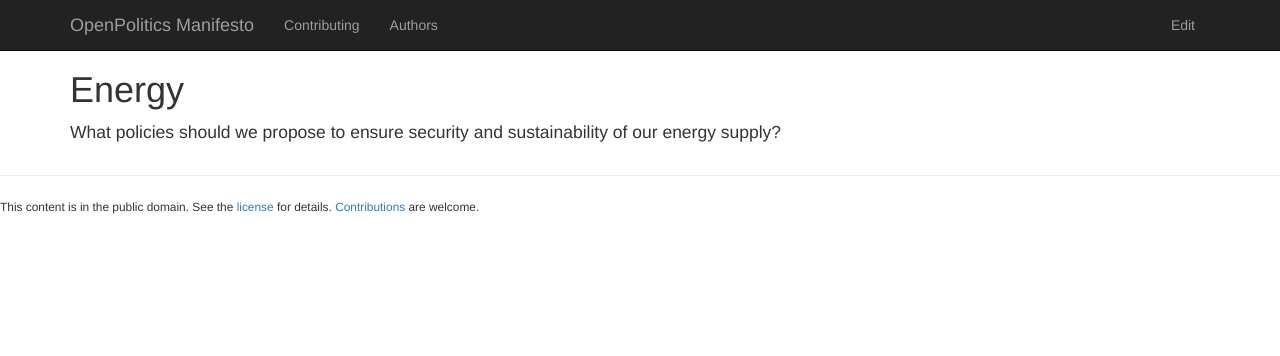
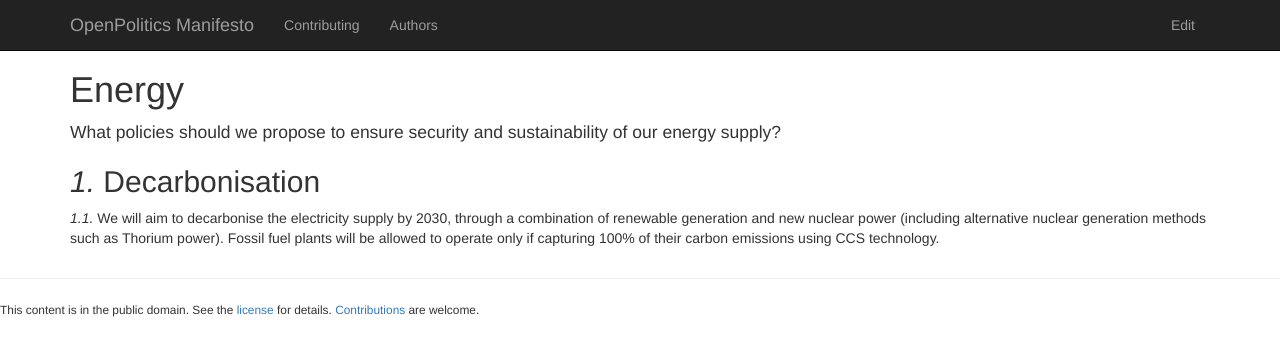
Before and after one commit to openpolitics/manifesto, a Jekyll site: the page built from energy.md, in a window 1280 px wide. Shown: the top 356 px of the page. Built offline with Jekyll 4.4.1, drawn with Linux system fonts in a browser that asks for light colours; nearby versions of some CDN libraries.

Commit message:
Move energy and transport-related environmental policies into right section

```diff
--- a/energy.md
+++ b/energy.md
@@ -5,3 +5,9 @@ published: true
 ---
 
 What policies should we propose to ensure security and sustainability of our energy supply?
+
+## Decarbonisation
+
+We will aim to decarbonise the electricity supply by 2030, through a combination of renewable generation and new nuclear
+power (including alternative nuclear generation methods such as Thorium power). Fossil fuel plants will be allowed to operate
+only if capturing 100% of their carbon emissions using CCS technology.
```
Also changed, not shown: environment.md (+0 -6 lines), transport.md (+4 -0 lines).
